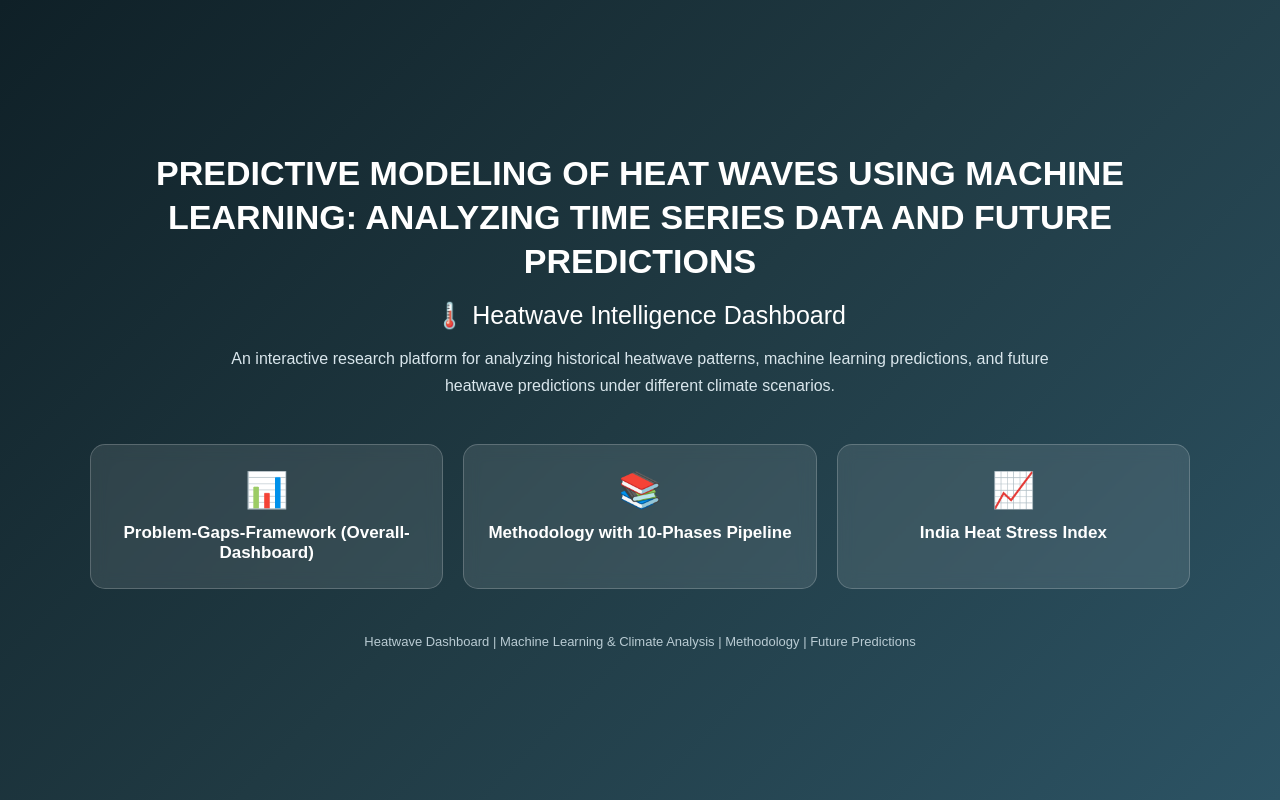
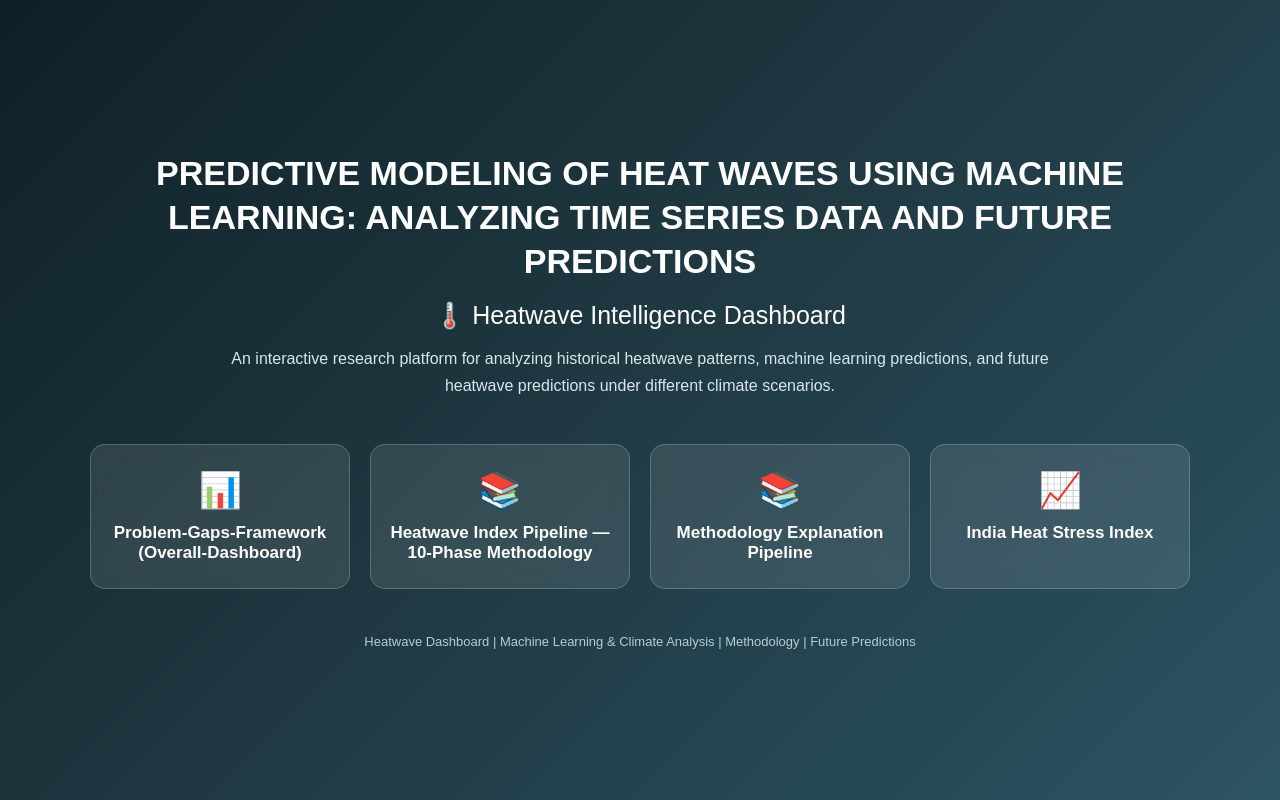
Before and after one commit to heamntsharma/HWI_Full_Analytical_Dashboard, a plain HTML site: page index.html in a window 1280 px wide. Drawn offline with Linux system fonts and the light colour scheme.

Commit message:
Update index.html

```diff
--- a/index.html
+++ b/index.html
@@ -149,9 +149,14 @@ LEARNING: ANALYZING TIME SERIES DATA AND FUTURE PREDICTIONS
            Problem-Gaps-Framework
            (Overall-Dashboard) <!--Problem-Gaps-bjectives-->
         </a>
+        <a href="imagesphases.html" target="_blank">
+            <span class="icon">📚</span>
+            Heatwave Index Pipeline — 10-Phase Methodology
+        </a>
+
         <a href="10-phases.html" target="_blank">
             <span class="icon">📚</span>
-            Methodology with 10-Phases Pipeline
+            Methodology Explanation Pipeline
         </a>
 
         <a href="ihsindex.html" target="_blank">
```
